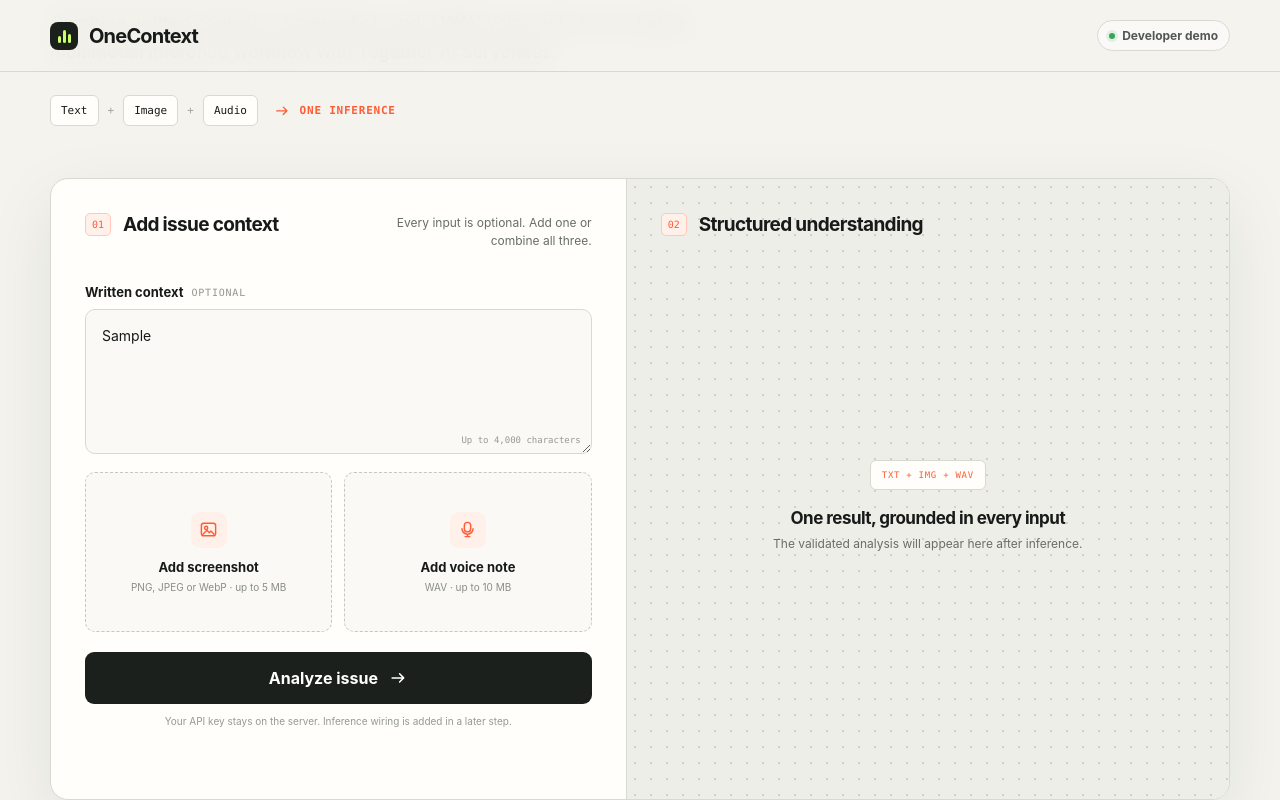
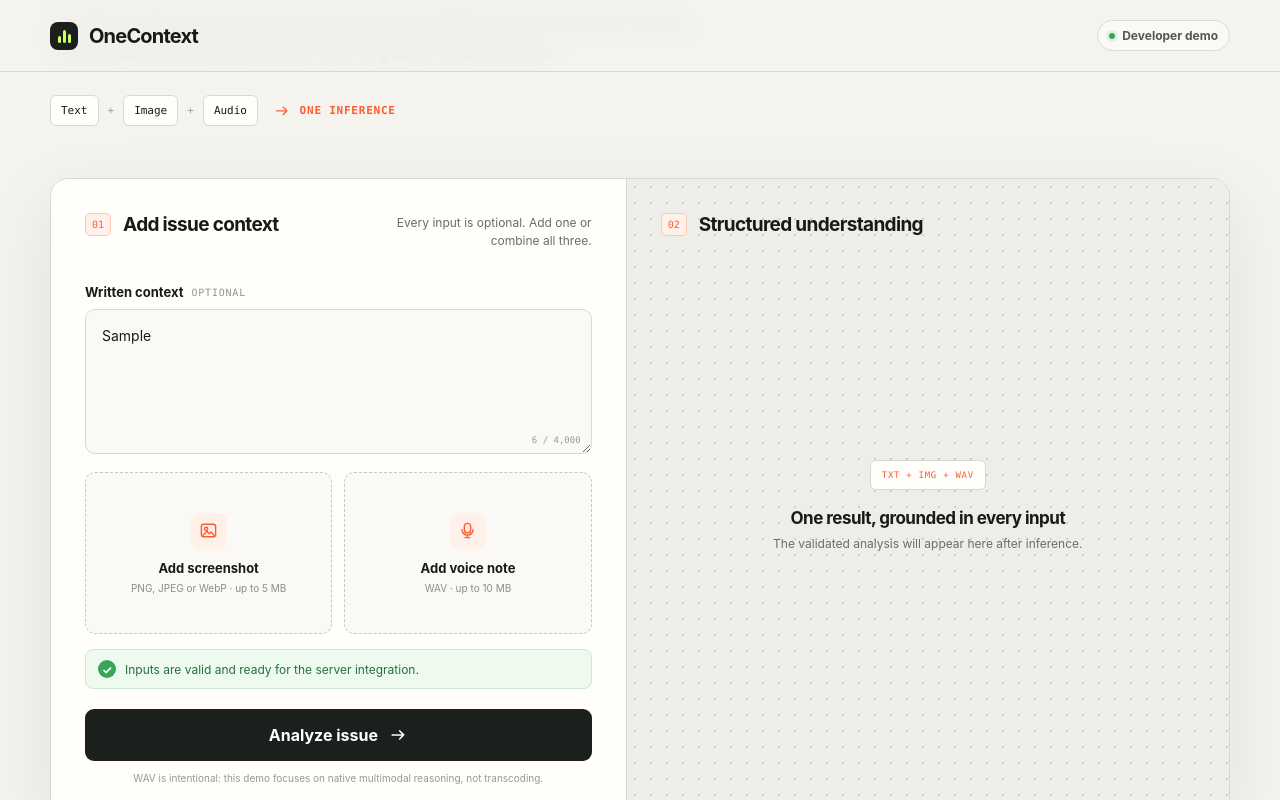
Before and after one commit to mahimathacker/one-context, a Next.js app: page / in a window 1280 px wide. Both pictures are taken after typing "Sample" into the empty fields and a click on the button "Analyze issue". Shown: the part 369-1169 px from the top of the page. Built offline with nearby package versions, Linux system fonts and the light colour scheme.

Commit message:
feat: validate and preview multimodal inputs

```diff
--- a/app/globals.css
+++ b/app/globals.css
@@ -328,16 +328,10 @@ textarea:focus {
   position: relative;
   min-width: 0;
   min-height: 160px;
-  padding: 18px;
-  display: flex;
-  align-items: center;
-  justify-content: center;
-  flex-direction: column;
   border: 1px dashed #c6c7c0;
   border-radius: 10px;
   background: #faf9f5;
-  text-align: center;
-  cursor: pointer;
+  overflow: hidden;
   transition: border-color 0.2s, background 0.2s;
 }
 
@@ -352,6 +346,23 @@ textarea:focus {
   width: 1px;
   height: 1px;
   opacity: 0;
+}
+
+.upload-box > label {
+  min-height: 160px;
+  padding: 18px;
+  display: flex;
+  align-items: center;
+  justify-content: center;
+  text-align: center;
+  cursor: pointer;
+}
+
+.upload-content {
+  min-width: 0;
+  display: flex;
+  align-items: center;
+  flex-direction: column;
 }
 
 .file-icon {
@@ -369,14 +380,114 @@ textarea:focus {
   width: 19px;
 }
 
-.upload-box strong {
+.upload-content strong {
+  max-width: 100%;
+  overflow: hidden;
+  text-overflow: ellipsis;
+  white-space: nowrap;
   font-size: 13px;
 }
 
-.upload-box small {
+.upload-content small {
   margin-top: 6px;
   color: #8a8d87;
   font-size: 10px;
+}
+
+.image-preview {
+  position: absolute;
+  inset: 0;
+  background: #deded8;
+}
+
+.image-preview img {
+  object-fit: cover;
+}
+
+.file-footer,
+.audio-footer {
+  position: absolute;
+  z-index: 2;
+  right: 7px;
+  bottom: 7px;
+  left: 7px;
+  padding: 7px 8px 7px 10px;
+  display: flex;
+  align-items: center;
+  gap: 6px;
+  border-radius: 7px;
+  color: white;
+  background: rgba(23, 26, 24, 0.88);
+  backdrop-filter: blur(5px);
+}
+
+.file-footer > span {
+  min-width: 0;
+  overflow: hidden;
+  font-size: 10px;
+  text-overflow: ellipsis;
+  white-space: nowrap;
+}
+
+.file-footer button,
+.audio-footer button {
+  width: 21px;
+  height: 21px;
+  margin-left: auto;
+  padding: 0;
+  flex: 0 0 auto;
+  border: 0;
+  border-radius: 50%;
+  color: white;
+  background: rgba(255, 255, 255, 0.13);
+  cursor: pointer;
+}
+
+.audio-footer audio {
+  width: 135px;
+  height: 28px;
+}
+
+.form-message {
+  margin-top: 15px;
+  padding: 10px 12px;
+  display: flex;
+  align-items: center;
+  gap: 9px;
+  border: 1px solid;
+  border-radius: 8px;
+  font-size: 12px;
+}
+
+.form-message span {
+  width: 18px;
+  height: 18px;
+  display: grid;
+  place-items: center;
+  flex: 0 0 auto;
+  border-radius: 50%;
+  color: white;
+  font-weight: 700;
+}
+
+.error-message {
+  border-color: #ffd0c4;
+  color: #8a2e19;
+  background: #fff0eb;
+}
+
+.error-message span {
+  background: var(--accent);
+}
+
+.notice-message {
+  border-color: #cde7d3;
+  color: #25713d;
+  background: #effaef;
+}
+
+.notice-message span {
+  background: #38a65a;
 }
 
 .analyze-button {
@@ -514,6 +625,10 @@ textarea:focus {
   .upload-box {
     min-height: 135px;
   }
+
+  .upload-box > label {
+    min-height: 135px;
+  }
 }
 
 @media (prefers-reduced-motion: reduce) {
--- a/components/issue-intake-form.tsx
+++ b/components/issue-intake-form.tsx
@@ -1,6 +1,7 @@
 "use client";
 
-import { FormEvent } from "react";
+import Image from "next/image";
+import { ChangeEvent, FormEvent, useEffect, useRef, useState } from "react";
 import {
   acceptedAudioTypes,
   acceptedImageTypes,
@@ -23,12 +24,116 @@ function UploadIcon({ kind }: { kind: "image" | "audio" }) {
 }
 
 export function IssueIntakeForm() {
-  function preventSubmission(event: FormEvent<HTMLFormElement>) {
+  const [text, setText] = useState("");
+  const [image, setImage] = useState<File | null>(null);
+  const [audio, setAudio] = useState<File | null>(null);
+  const [imagePreview, setImagePreview] = useState<string | null>(null);
+  const [audioPreview, setAudioPreview] = useState<string | null>(null);
+  const [error, setError] = useState("");
+  const [notice, setNotice] = useState("");
+  const imageInput = useRef<HTMLInputElement>(null);
+  const audioInput = useRef<HTMLInputElement>(null);
+  const imagePreviewUrl = useRef<string | null>(null);
+  const audioPreviewUrl = useRef<string | null>(null);
+
+  useEffect(() => {
+    return () => {
+      if (imagePreviewUrl.current) URL.revokeObjectURL(imagePreviewUrl.current);
+      if (audioPreviewUrl.current) URL.revokeObjectURL(audioPreviewUrl.current);
+    };
+  }, []);
+
+  function chooseImage(event: ChangeEvent<HTMLInputElement>) {
+    const file = event.target.files?.[0] ?? null;
+    setError("");
+    setNotice("");
+
+    if (!file) {
+      removeImage();
+      return;
+    }
+
+    if (!acceptedImageTypes.includes(file.type as (typeof acceptedImageTypes)[number])) {
+      removeImage();
+      setError("Choose a PNG, JPEG, or WebP image.");
+      return;
+    }
+
+    if (file.size > uploadLimits.imageBytes) {
+      removeImage();
+      setError("The image must be 5 MB or smaller.");
+      return;
+    }
+
+    if (imagePreviewUrl.current) URL.revokeObjectURL(imagePreviewUrl.current);
+    imagePreviewUrl.current = URL.createObjectURL(file);
+    setImagePreview(imagePreviewUrl.current);
+    setImage(file);
+  }
+
+  function chooseAudio(event: ChangeEvent<HTMLInputElement>) {
+    const file = event.target.files?.[0] ?? null;
+    setError("");
+    setNotice("");
+
+    if (!file) {
+      removeAudio();
+      return;
+    }
+
+    const isWav =
+      acceptedAudioTypes.includes(file.type as (typeof acceptedAudioTypes)[number]) ||
+      file.name.toLowerCase().endsWith(".wav");
+
+    if (!isWav) {
+      removeAudio();
+      setError("Choose a WAV file. OneContext intentionally does not transcode audio.");
+      return;
+    }
+
+    if (file.size > uploadLimits.audioBytes) {
+      removeAudio();
+      setError("The voice note must be 10 MB or smaller.");
+      return;
+    }
+
+    if (audioPreviewUrl.current) URL.revokeObjectURL(audioPreviewUrl.current);
+    audioPreviewUrl.current = URL.createObjectURL(file);
+    setAudioPreview(audioPreviewUrl.current);
+    setAudio(file);
+  }
+
+  function removeImage() {
+    if (imagePreviewUrl.current) URL.revokeObjectURL(imagePreviewUrl.current);
+    imagePreviewUrl.current = null;
+    setImagePreview(null);
+    setImage(null);
+    if (imageInput.current) imageInput.current.value = "";
+  }
+
+  function removeAudio() {
+    if (audioPreviewUrl.current) URL.revokeObjectURL(audioPreviewUrl.current);
+    audioPreviewUrl.current = null;
+    setAudioPreview(null);
+    setAudio(null);
+    if (audioInput.current) audioInput.current.value = "";
+  }
+
+  function validateSubmission(event: FormEvent<HTMLFormElement>) {
     event.preventDefault();
+    setError("");
+    setNotice("");
+
+    if (!text.trim() && !image && !audio) {
+      setError("Add written context, a screenshot, or a WAV voice note before analyzing.");
+      return;
+    }
+
+    setNotice("Inputs are valid and ready for the server integration.");
   }
 
   return (
-    <form className="input-panel" onSubmit={preventSubmission}>
+    <form className="input-panel" onSubmit={validateSubmission}>
       <div className="panel-heading">
         <div>
           <span className="step">01</span>
@@ -44,43 +149,97 @@ export function IssueIntakeForm() {
         <textarea
           id="context"
           name="text"
+          value={text}
           maxLength={uploadLimits.textCharacters}
+          onChange={(event) => {
+            setText(event.target.value);
+            setError("");
+            setNotice("");
+          }}
           placeholder="This started happening after I changed my account settings…"
         />
         <span className="field-limit">
-          Up to {uploadLimits.textCharacters.toLocaleString()} characters
+          {text.length} / {uploadLimits.textCharacters.toLocaleString()}
         </span>
       </div>
 
       <div className="upload-grid">
-        <label className="upload-box" htmlFor="image">
+        <div className={`upload-box ${image ? "has-file" : ""}`}>
+          <label htmlFor="image">
             <input
+              ref={imageInput}
               id="image"
               name="image"
               type="file"
               accept={acceptedImageTypes.join(",")}
+              onChange={chooseImage}
             />
+            {imagePreview ? (
+              <span className="image-preview">
+                <Image src={imagePreview} alt="Selected screenshot preview" fill unoptimized />
+              </span>
+            ) : (
+              <span className="upload-content">
                 <span className="file-icon">
                   <UploadIcon kind="image" />
                 </span>
                 <strong>Add screenshot</strong>
                 <small>PNG, JPEG or WebP · up to 5 MB</small>
+              </span>
+            )}
           </label>
+          {image && (
+            <div className="file-footer">
+              <span title={image.name}>{image.name}</span>
+              <button type="button" onClick={removeImage} aria-label="Remove screenshot">
+                ×
+              </button>
+            </div>
+          )}
+        </div>
 
-        <label className="upload-box" htmlFor="audio">
+        <div className={`upload-box ${audio ? "has-file" : ""}`}>
+          <label htmlFor="audio">
             <input
+              ref={audioInput}
               id="audio"
               name="audio"
               type="file"
               accept={`${acceptedAudioTypes.join(",")},.wav`}
+              onChange={chooseAudio}
             />
+            <span className="upload-content">
               <span className="file-icon">
                 <UploadIcon kind="audio" />
               </span>
-          <strong>Add voice note</strong>
-          <small>WAV · up to 10 MB</small>
+              <strong title={audio?.name}>{audio?.name ?? "Add voice note"}</strong>
+              <small>{audio ? "Ready for native audio input" : "WAV · up to 10 MB"}</small>
+            </span>
           </label>
+          {audio && audioPreview && (
+            <div className="audio-footer">
+              <audio controls src={audioPreview}>
+                Your browser does not support audio playback.
+              </audio>
+              <button type="button" onClick={removeAudio} aria-label="Remove voice note">
+                ×
+              </button>
             </div>
+          )}
+        </div>
+      </div>
+
+      {error && (
+        <div className="form-message error-message" role="alert">
+          <span>!</span> {error}
+        </div>
+      )}
+
+      {notice && (
+        <div className="form-message notice-message" role="status">
+          <span>✓</span> {notice}
+        </div>
+      )}
 
       <button className="analyze-button" type="submit">
         Analyze issue
@@ -89,7 +248,7 @@ export function IssueIntakeForm() {
         </svg>
       </button>
       <p className="privacy-note">
-        Your API key stays on the server. Inference wiring is added in a later step.
+        WAV is intentional: this demo focuses on native multimodal reasoning, not transcoding.
       </p>
     </form>
   );
--- a/lib/analysis.ts
+++ b/lib/analysis.ts
@@ -20,4 +20,4 @@ export const uploadLimits = {
 export const acceptedImageTypes = ["image/jpeg", "image/png", "image/webp"] as const;
 
 // WAV is intentional: this demo is about native multimodal reasoning, not transcoding.
-export const acceptedAudioTypes = ["audio/wav", "audio/x-wav"] as const;
+export const acceptedAudioTypes = ["audio/wav", "audio/x-wav", "audio/wave"] as const;
```
Lines whose indentation alone changed are shown as unchanged.
